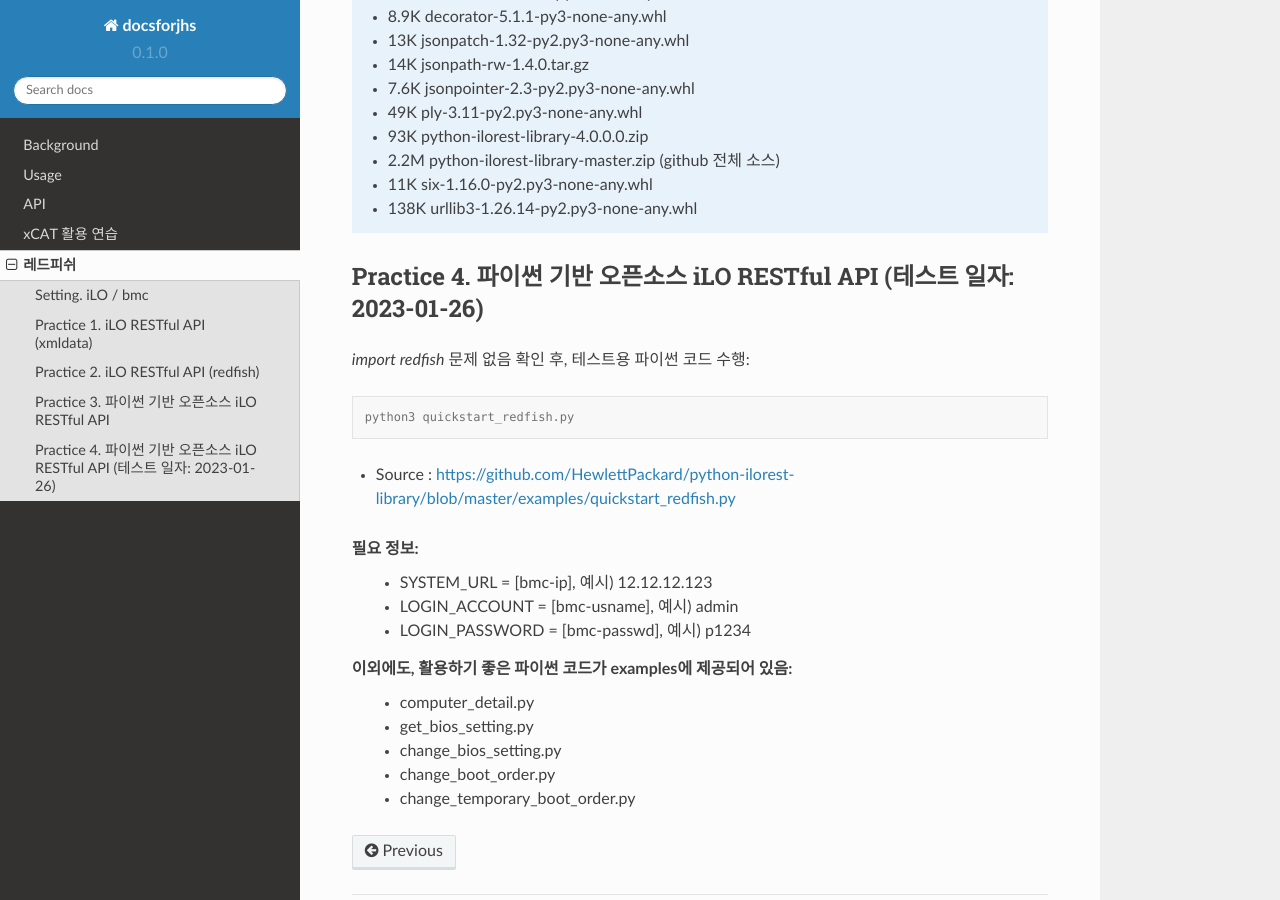
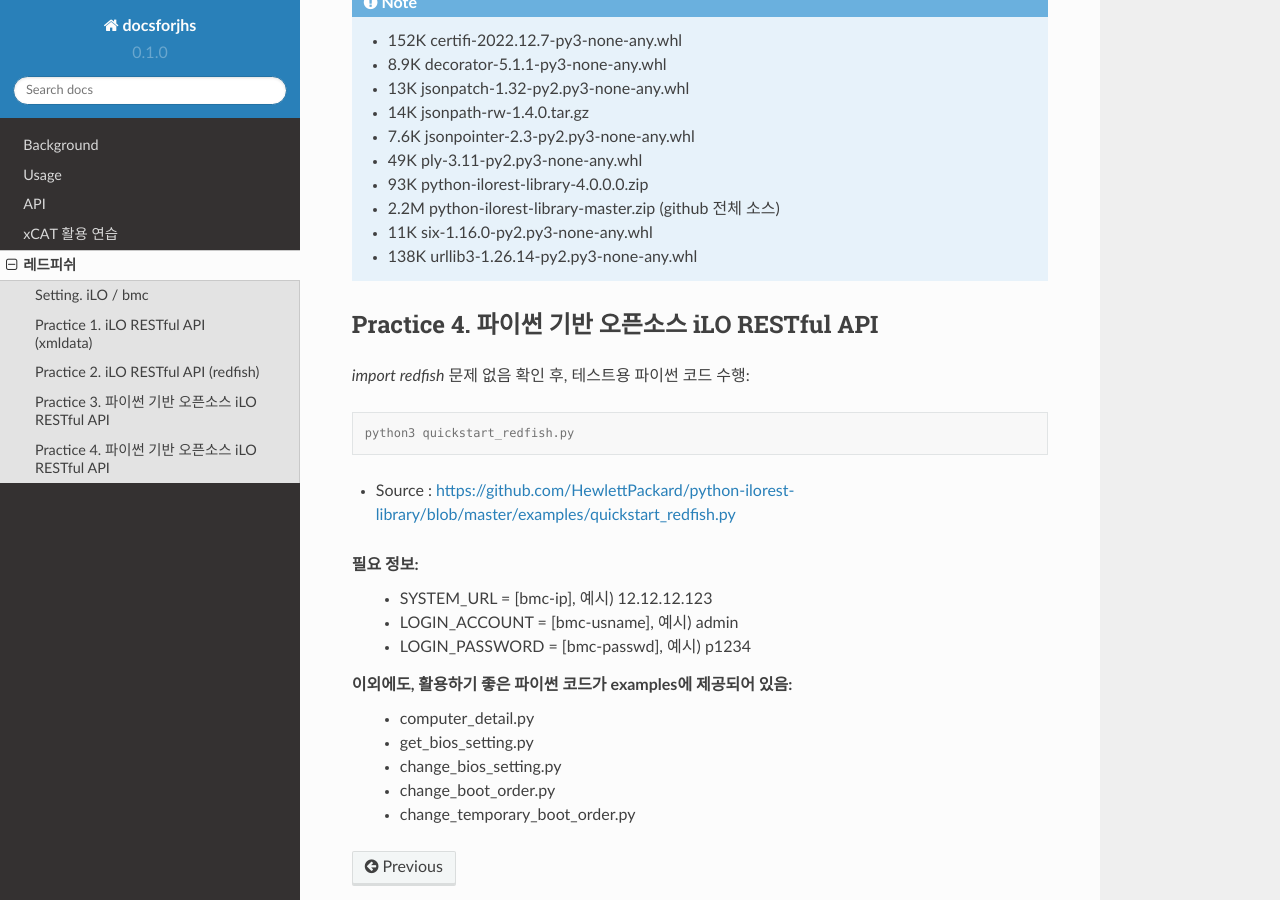
Before and after one commit to joohyungsun7/docsforjhs, a Sphinx documentation site: the page built from docs/test02.rst, in a window 1280 px wide and 900 px high, scrolled down 3441 px. Built offline with Sphinx 7.4.7 and the Read the Docs theme 2.0.0, drawn with Linux system fonts in a browser that asks for light colours.

Commit message:
Update test02.rst

```diff
--- a/docs/test02.rst
+++ b/docs/test02.rst
@@ -154,7 +156,7 @@ Installing for dependencies:
    - 11K   six-1.16.0-py2.py3-none-any.whl
    - 138K  urllib3-1.26.14-py2.py3-none-any.whl
 
-Practice 4. 파이썬 기반 오픈소스 iLO RESTful API (테스트 일자: 2023-01-26)
+Practice 4. 파이썬 기반 오픈소스 iLO RESTful API
 ----------------
 
 `import redfish` 문제 없음 확인 후, 테스트용 파이썬 코드 수행:
```
Also changed, not shown: other parts of docs/test02.rst (+2 -0 lines).
